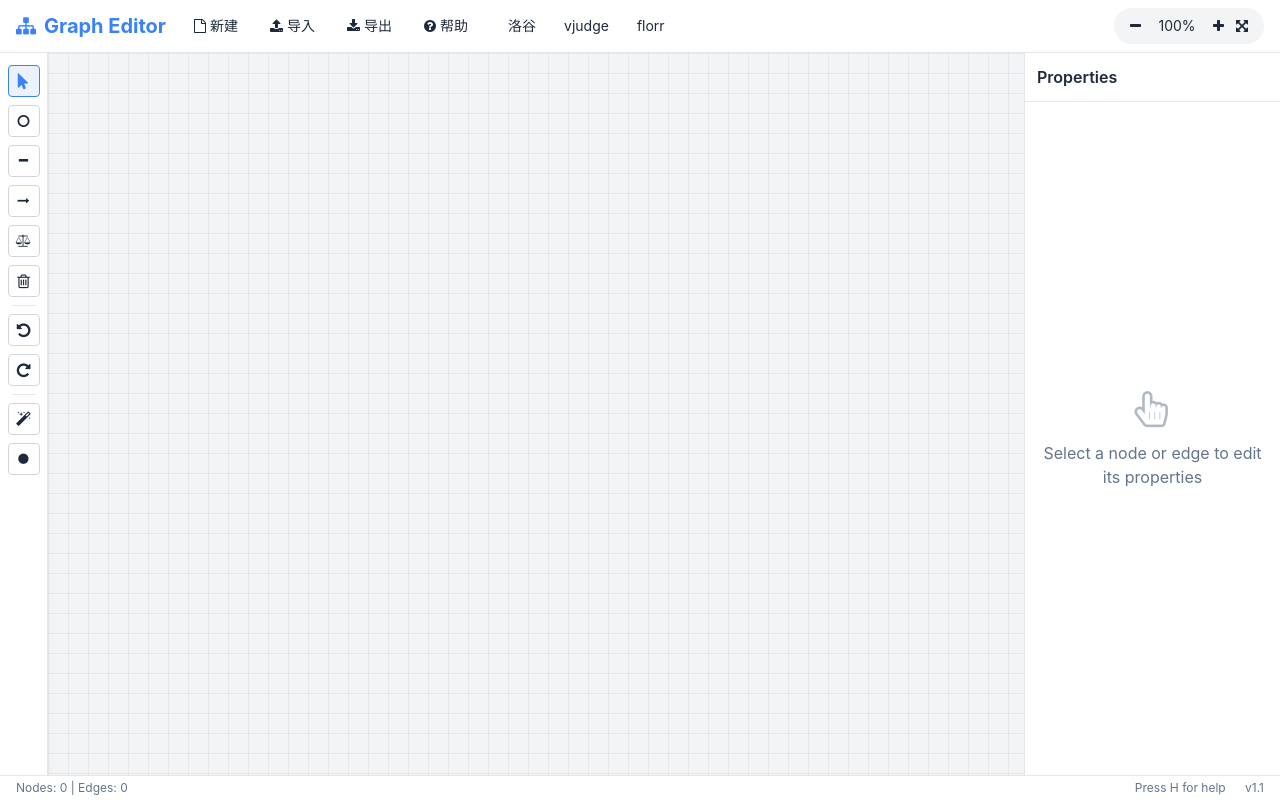
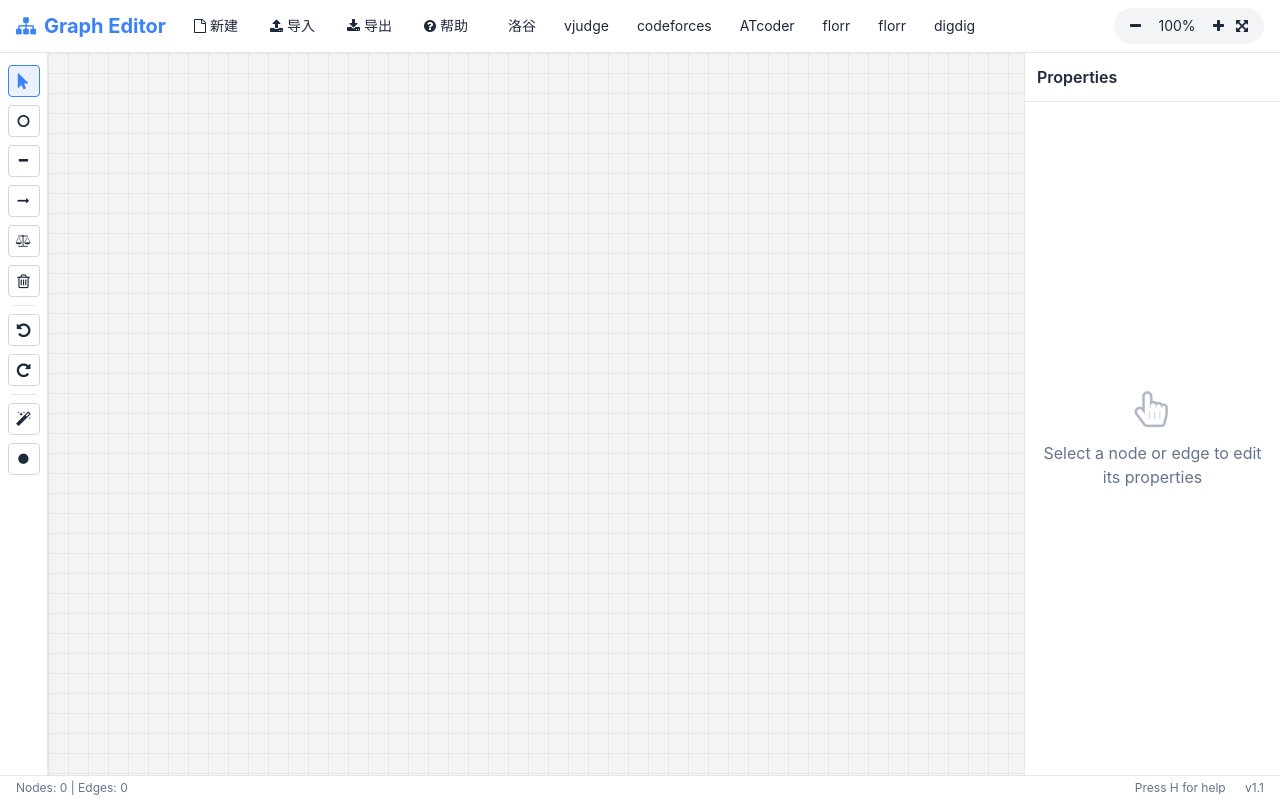
Before and after one commit to sLMxf114514/Graph-Editor, a plain HTML site: page index.html in a window 1280 px wide. Drawn offline with nearby package versions, Linux system fonts and the light colour scheme.

Commit message:
Update index.html

```diff
--- a/index.html
+++ b/index.html
@@ -92,7 +92,19 @@
                     <a href="https://vjudge.net">vjudge</a>
                 </button>
                 <button class="px-3 py-1 text-sm rounded hover:bg-gray-100 transition-colors flex items-center">
+                    <a href="https://codeforces.com">codeforces</a>
+                </button>
+                <button class="px-3 py-1 text-sm rounded hover:bg-gray-100 transition-colors flex items-center">
+                    <a href="https://atcoder.jp">ATcoder</a>
+                </button>
+                <button class="px-3 py-1 text-sm rounded hover:bg-gray-100 transition-colors flex items-center">
                     <a href="https://florr.io">florr</a>
+                </button>
+                <button class="px-3 py-1 text-sm rounded hover:bg-gray-100 transition-colors flex items-center">
+                    <a href="https://petalstudy.com">florr</a>
+                </button>
+                <button class="px-3 py-1 text-sm rounded hover:bg-gray-100 transition-colors flex items-center">
+                    <a href="https://digdig.io">digdig</a>
                 </button>
             </div>
         </div>
```
